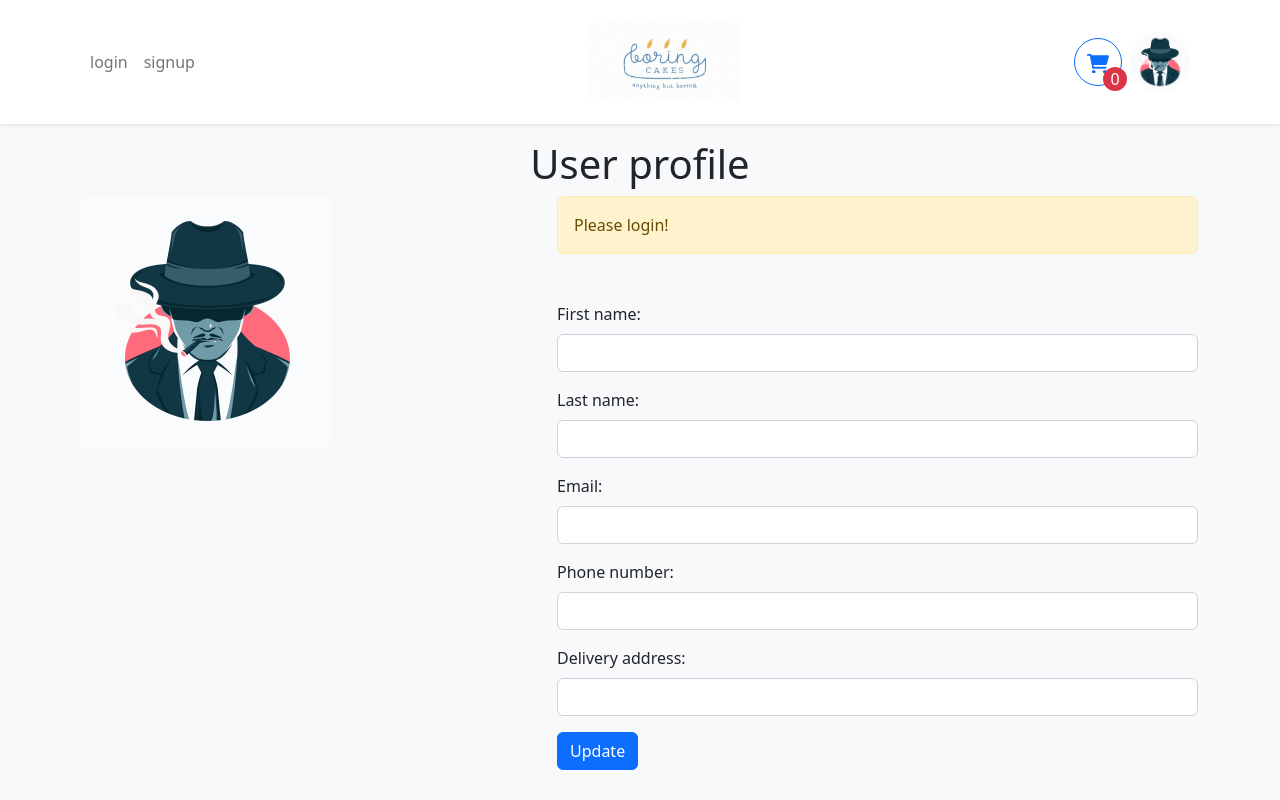
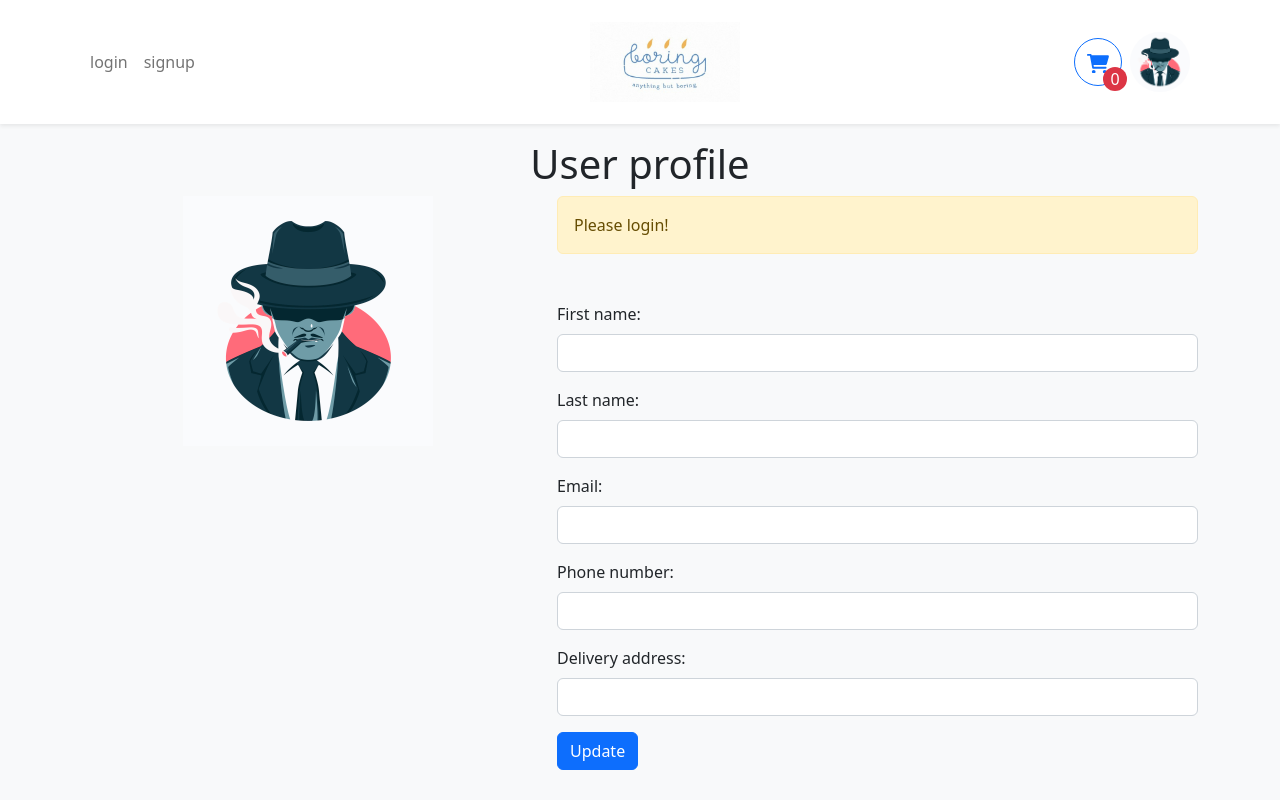
Before and after one commit to HannaTylna/webshop, a React (Create React App) app in the folder packages/frontend/: page /profile in a window 1280 px wide. Shown: the top 800 px of the page. Built offline with nearby package versions, Linux system fonts and the light colour scheme; no server answers.

Commit message:
add text style

```diff
--- a/packages/frontend/src/pages/UserPage.tsx
+++ b/packages/frontend/src/pages/UserPage.tsx
@@ -54,7 +54,7 @@ export default function UserPage() {
     <>
       <h1 className="text-center">User profile</h1>
       <Row>
-        <Col sm={5}>
+        <Col sm={5} className="text-center">
           <img src={avatar} alt="profile avatar" height={250} width={250} />
         </Col>
         <Col sm={7}>
@@ -121,7 +121,7 @@ export default function UserPage() {
           </Form>
         </Col>
       </Row>
-      <Row className="mt-5">
+      <Row className="mt-5 mb-5">
         <OrderComponent />
       </Row>
     </>
```
